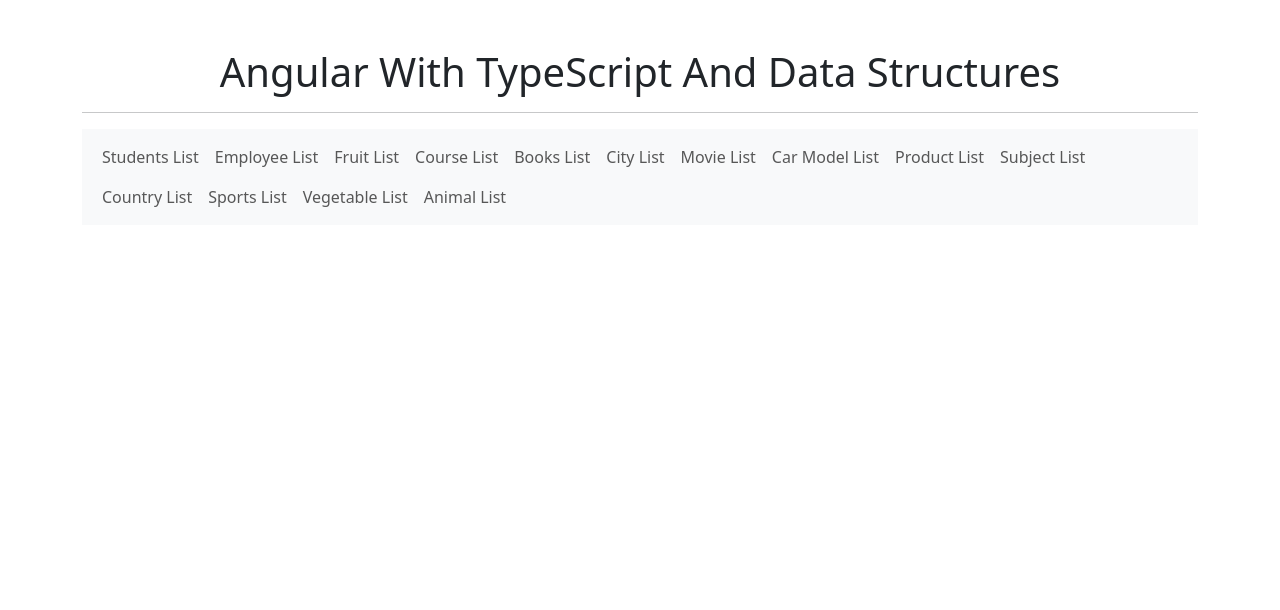
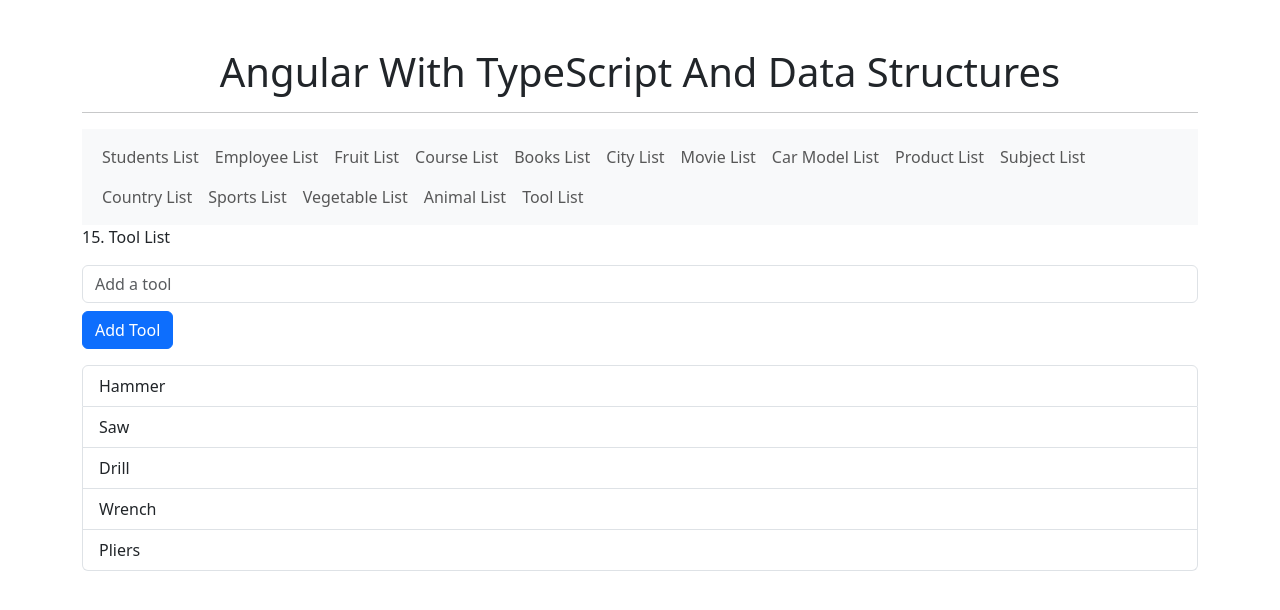
Before and after one commit to muningg/Angular_With_TypeScript_And_Data_Structures, an Angular app: page /tool-list in a window 1280 px wide. Before the commit this address led to /. Shown: the top 610 px of the page. Built offline with nearby package versions, Linux system fonts and the light colour scheme.

Commit message:
feat(tool-list): implement tool list management
- Added ToolListComponent for adding and displaying tools.
- Updated routing for tool list access.

```diff
--- a/src/app/app.component.html
+++ b/src/app/app.component.html
@@ -46,6 +46,9 @@
         <li class="nav-item">
           <a class="nav-link" routerLink="/animal-list">Animal List</a>
         </li>
+        <li class="nav-item">
+          <a class="nav-link" routerLink="/tool-list">Tool List</a>
+        </li>
       </ul>
     </div>
   </nav>
--- a/src/app/app.module.ts
+++ b/src/app/app.module.ts
@@ -20,6 +20,7 @@ import { CountryListComponent } from './components/country-list/country-list.com
 import { SportsListComponent } from './components/sports-list/sports-list.component';
 import { VegetableListComponent } from './components/vegetable-list/vegetable-list.component';
 import { AnimalListComponent } from './components/animal-list/animal-list.component';
+import { ToolListComponent } from './components/tool-list/tool-list.component';
 
 @NgModule({
   imports: [
@@ -45,6 +46,7 @@ import { AnimalListComponent } from './components/animal-list/animal-list.compon
     SportsListComponent,
     VegetableListComponent,
     AnimalListComponent,
+    ToolListComponent,
   ],
   providers: [],
   bootstrap: [AppComponent]
--- a/src/app/app.routes.ts
+++ b/src/app/app.routes.ts
@@ -13,6 +13,7 @@ import { CountryListComponent } from './components/country-list/country-list.com
 import { SportsListComponent } from './components/sports-list/sports-list.component';
 import { VegetableListComponent } from './components/vegetable-list/vegetable-list.component';
 import { AnimalListComponent } from './components/animal-list/animal-list.component';
+import { ToolListComponent } from './components/tool-list/tool-list.component';
 
 export const routes: Routes = [
     {path: 'students-list', component: StudentListComponent},
@@ -29,4 +30,5 @@ export const routes: Routes = [
     {path: 'sports-list', component: SportsListComponent},
     {path: 'vegetable-list', component: VegetableListComponent},
     {path: 'animal-list', component: AnimalListComponent},
+    {path: 'tool-list', component: ToolListComponent},
 ];
--- /dev/null
+++ b/src/app/components/tool-list/tool-list.component.html
@@ -0,0 +1,10 @@
+<p>15. Tool List</p>
+<input type="text" class="form-control" [(ngModel)]="newTool" placeholder="Add a tool" />
+
+<button class="btn btn-primary mt-2" (click)="addTool()">Add Tool</button>
+
+<ul class="mt-3 list-group">
+  <li class="list-group-item" *ngFor="let tool of tools">
+    {{tool}}
+  </li>
+</ul>
--- /dev/null
+++ b/src/app/components/tool-list/tool-list.component.ts
@@ -0,0 +1,18 @@
+import { Component } from '@angular/core';
+
+@Component({
+  selector: 'app-tool-list',
+  templateUrl: './tool-list.component.html',
+  styleUrl: './tool-list.component.css'
+})
+export class ToolListComponent {
+  tools: string[] = ['Hammer', 'Saw', 'Drill', 'Wrench', 'Pliers'];
+  newTool: string = '';
+
+  addTool() {
+    if (this.newTool.trim()) {
+      this.tools.push(this.newTool);
+      this.newTool = '';
+    }
+  }
+}
```
Also changed, not shown: src/app/components/tool-list/tool-list.component.css (added), 1 other file (tests, documents, lock files or other folders).
